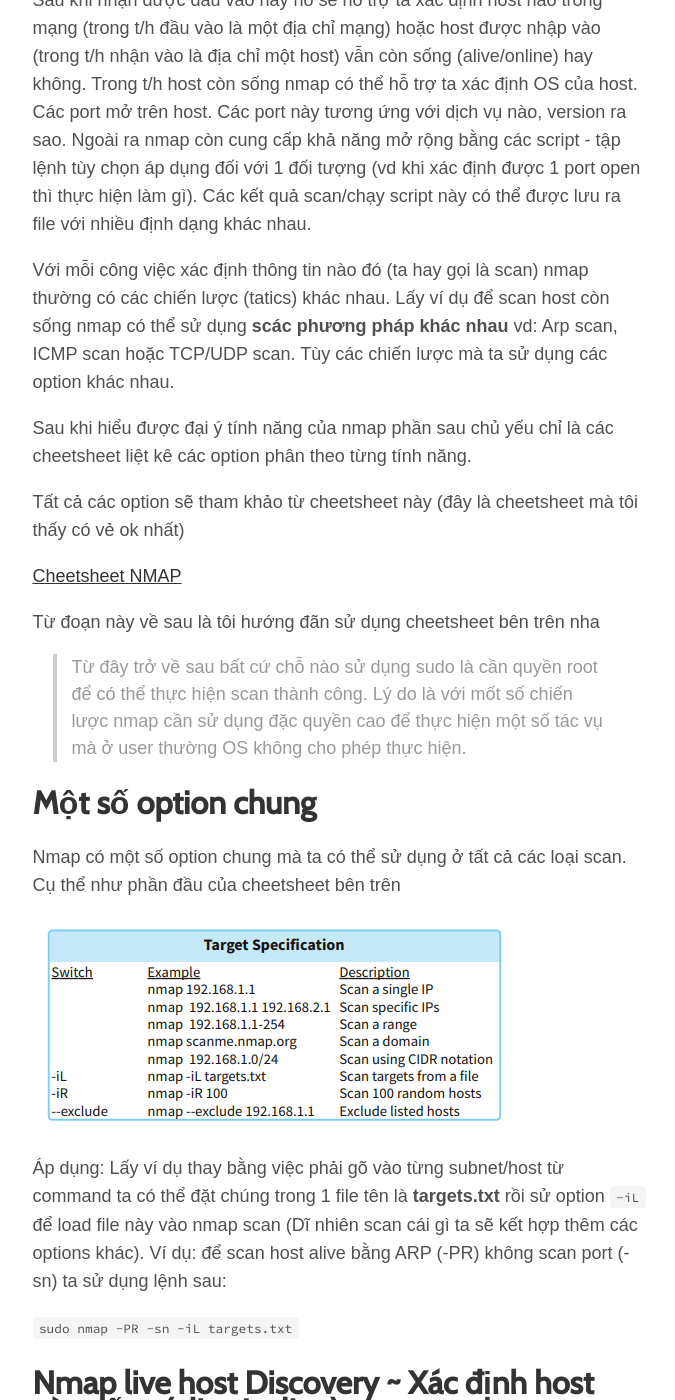
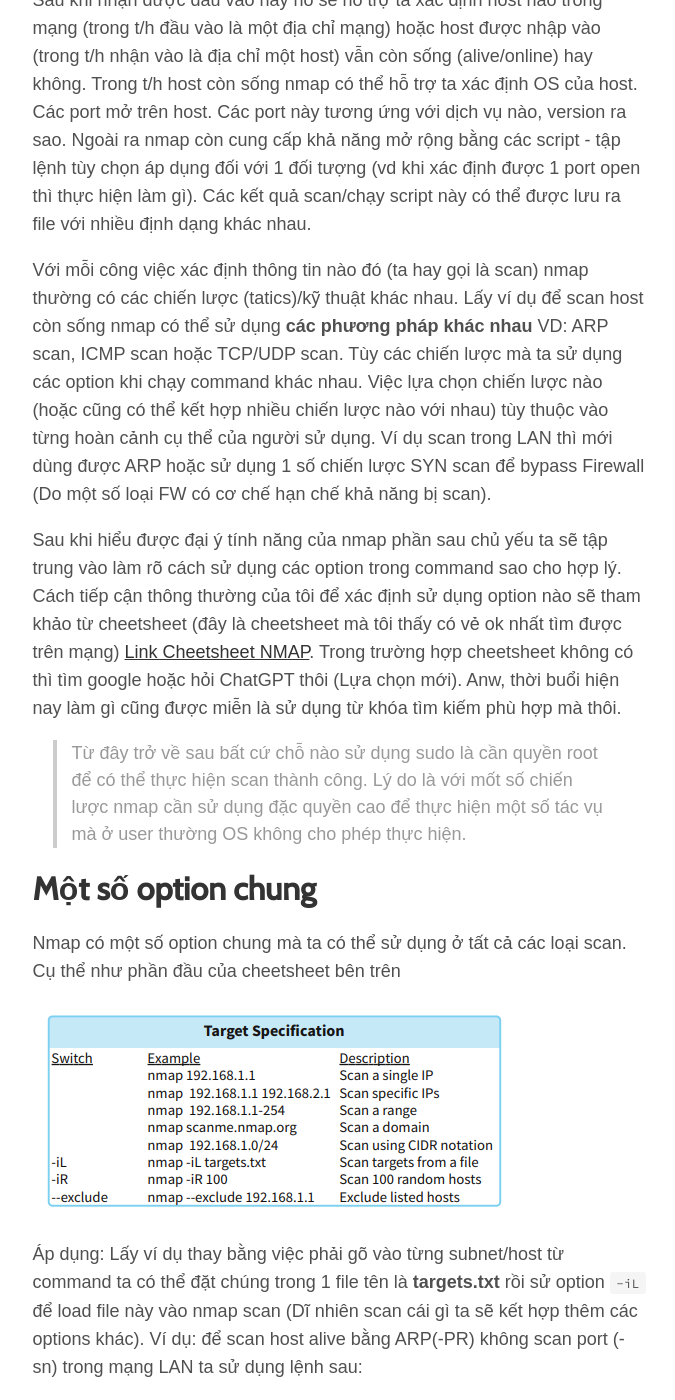
Before and after one commit to toannai/blog, a Jekyll site: the page built from _posts/2023-02-26-cach-su- dung-nmap.markdown, in a window 1280 px wide and 1400 px high, scrolled down 1643 px. Shown: the whole window, without its empty margins (300-975 px from the left). Built offline with Jekyll 4.4.1, drawn with Linux system fonts in a browser that asks for light colours; some web fonts are replaced; some of the changed lines change nothing that is shown; some of the changed text lies outside the part shown.

Commit message:
update command option

```diff
--- a/_posts/2023-02-26-cach-su- dung-nmap.markdown
+++ b/_posts/2023-02-26-cach-su- dung-nmap.markdown
@@ -17,15 +17,10 @@
 
 Từ hình có thể thấy rằng tính năng của nmap có vẻ tập trung vào từng pha một của việc discovery thông tin trong mạng. Nmap có thể nhận đầu vào là một địa chỉ mạng (vd: 192.168.1.0/24)/một host (địa chỉ ip hoặc domain). Sau khi nhận được đầu vào này nó sẽ hỗ trợ ta xác định host nào trong mạng (trong t/h đầu vào là một địa chỉ mạng) hoặc host được nhập vào (trong t/h nhận vào là địa chỉ một host) vẫn còn sống (alive/online) hay không. Trong t/h host còn sống nmap có thể hỗ trợ ta xác định OS của host. Các port mở trên host. Các port này tương ứng với dịch vụ nào, version ra sao. Ngoài ra nmap còn cung cấp khả năng mở rộng bằng các script - tập lệnh tùy chọn áp dụng đối với 1 đối tượng (vd khi xác định được 1 port open thì thực hiện làm gì). Các kết quả scan/chạy script này có thể được lưu ra file với nhiều định dạng khác nhau.
 
-Với mỗi công việc xác định thông tin nào đó (ta hay gọi là scan) nmap thường có các chiến lược (tatics) khác nhau. Lấy ví dụ để scan host còn sống nmap có thể sử dụng **scác phương pháp khác nhau** vd: Arp scan, ICMP scan hoặc TCP/UDP scan. Tùy các chiến lược mà ta sử dụng các option khác nhau.
+Với mỗi công việc xác định thông tin nào đó (ta hay gọi là scan) nmap thường có các chiến lược (tatics)/kỹ thuật khác nhau. Lấy ví dụ để scan host còn sống nmap có thể sử dụng **các phương pháp khác nhau** VD: ARP scan, ICMP scan hoặc TCP/UDP scan. Tùy các chiến lược mà ta sử dụng các option khi chạy command khác nhau. Việc lựa chọn chiến lược nào (hoặc cũng có thể kết hợp nhiều chiến lược nào với nhau) tùy thuộc vào từng hoàn cảnh cụ thể của người sử dụng. Ví dụ scan trong LAN thì mới dùng được ARP hoặc sử dụng 1 số chiến lược SYN scan để bypass Firewall (Do một số loại FW có cơ chế hạn chế khả năng bị scan).
 
-Sau khi hiểu được đại ý tính năng của nmap phần sau chủ yếu chỉ là các cheetsheet liệt kê các option phân theo từng tính năng.
+Sau khi hiểu được đại ý tính năng của nmap phần sau chủ yếu ta sẽ tập trung vào làm rõ cách sử dụng các option trong command sao cho hợp lý. Cách tiếp cận thông thường của tôi để xác định sử dụng option nào sẽ tham khảo từ cheetsheet (đây là cheetsheet mà tôi thấy có vẻ ok nhất tìm được trên mạng) [Link Cheetsheet NMAP]({{site.url}}/assets/img/2023/02/26/nmap_cheet_sheet_v7.pdf). Trong trường hợp cheetsheet không có thì tìm google hoặc hỏi ChatGPT thôi (Lựa chọn mới). Anw, thời buổi hiện nay làm gì cũng được miễn là sử dụng từ khóa tìm kiếm phù hợp mà thôi.
 
-Tất cả các option sẽ tham khảo từ cheetsheet này (đây là cheetsheet mà tôi thấy có vẻ ok nhất)
-
-[Cheetsheet NMAP]({{site.url}}/assets/img/2023/02/26/nmap_cheet_sheet_v7.pdf)
-
-Từ đoạn này về sau là tôi hướng đãn sử dụng cheetsheet bên trên nha
 
 >Từ đây trở về sau bất cứ chỗ nào sử dụng sudo là cần quyền root để có thể thực hiện scan thành công. Lý do là với mốt số chiến lược nmap cần sử dụng đặc quyền cao để thực hiện một số tác vụ mà ở user thường OS không cho phép thực hiện.
 
@@ -35,7 +30,7 @@
 
 ![common_options]({{site.url}}/assets/img/2023/02/26/common_options.PNG)
 
-Áp dụng: Lấy ví dụ thay bằng việc phải gõ vào từng subnet/host từ command ta có thể đặt chúng trong 1 file tên là **targets.txt** rồi sử option `-iL` để load file này vào nmap scan (Dĩ nhiên scan cái gì ta sẽ kết hợp thêm các options khác). Ví dụ: để scan host alive bằng ARP (-PR) không scan port (-sn) ta sử dụng lệnh sau:
+Áp dụng: Lấy ví dụ thay bằng việc phải gõ vào từng subnet/host từ command ta có thể đặt chúng trong 1 file tên là **targets.txt** rồi sử option `-iL` để load file này vào nmap scan (Dĩ nhiên scan cái gì ta sẽ kết hợp thêm các options khác). Ví dụ: để scan host alive bằng ARP(-PR) không scan port (-sn) trong mạng LAN ta sử dụng lệnh sau:
 
 `sudo nmap -PR -sn -iL targets.txt`
 
@@ -55,42 +50,3 @@
 Cơ chế mô tả bằng hính sau:
 
 ![host alive arp]({{site.url}}/assets/img/2023/02/26/host_alive_arp.PNG)
-
-## Nmap Host Discovery Using ICMP
-
-### Sử dụng ICMP echo request  (ICMP Type 8)
-
-`sudo nmap -PE -sn 10.10.68.220/24`
-
-+ `-PE`: Scan sử dụng echo request
-+ `-sn`: Không scan port
-
-
-Cơ chế mô tả bằng hính sau:
-
-![host alive arp]({{site.url}}/assets/img/2023/02/26/host_alive_arp.PNG)
-
-### Sử dụng ICMP timestamp requests (ICMP Type 13)
-
-`sudo nmap -PE -sn 10.10.68.220/24`
-
-+ `-PE`: Scan sử dụng timestamp requests
-+ `-sn`: Không scan port
-
-
-Cơ chế mô tả bằng hính sau:
-
-![host alive arp]({{site.url}}/assets/img/2023/02/26/host_alive_arp.PNG)
-
-
-#### Sử dụng ICMP address mask queries (ICMP Type 17)
-
-`sudo nmap -PM -sn 10.10.68.220/24`
-
-+ `-PM`: Scan sử dụng mask queries
-+ `-sn`: Không scan port
-
-
-Cơ chế mô tả bằng hính sau:
-
-![host alive arp]({{site.url}}/assets/img/2023/02/26/host_alive_arp.PNG)
```
